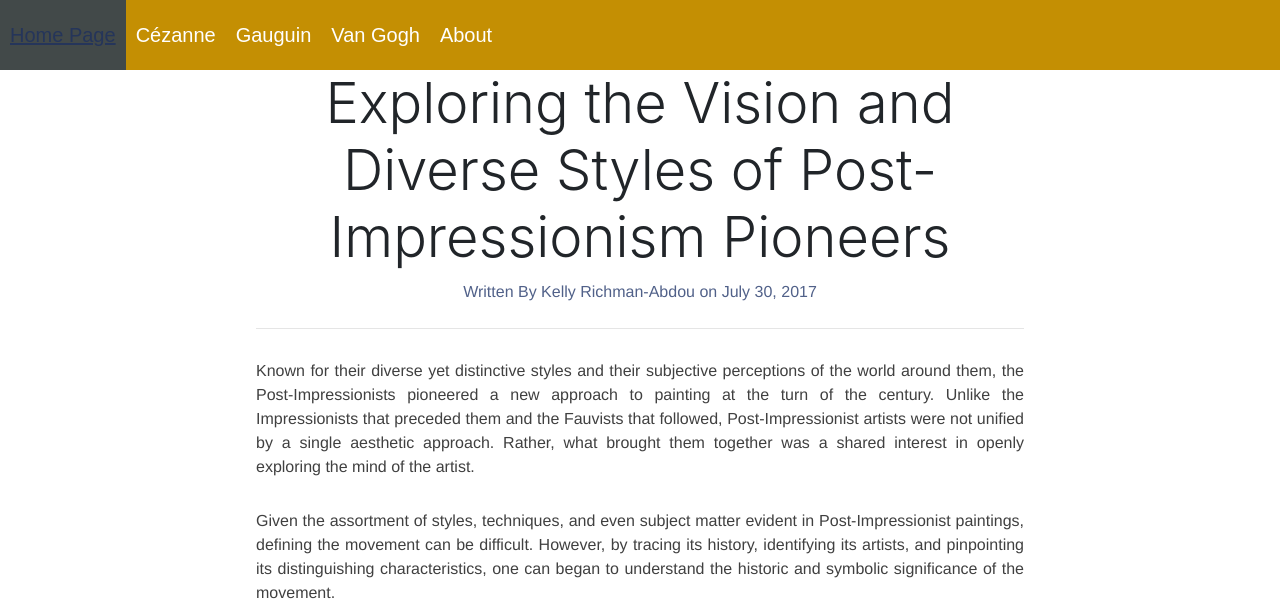
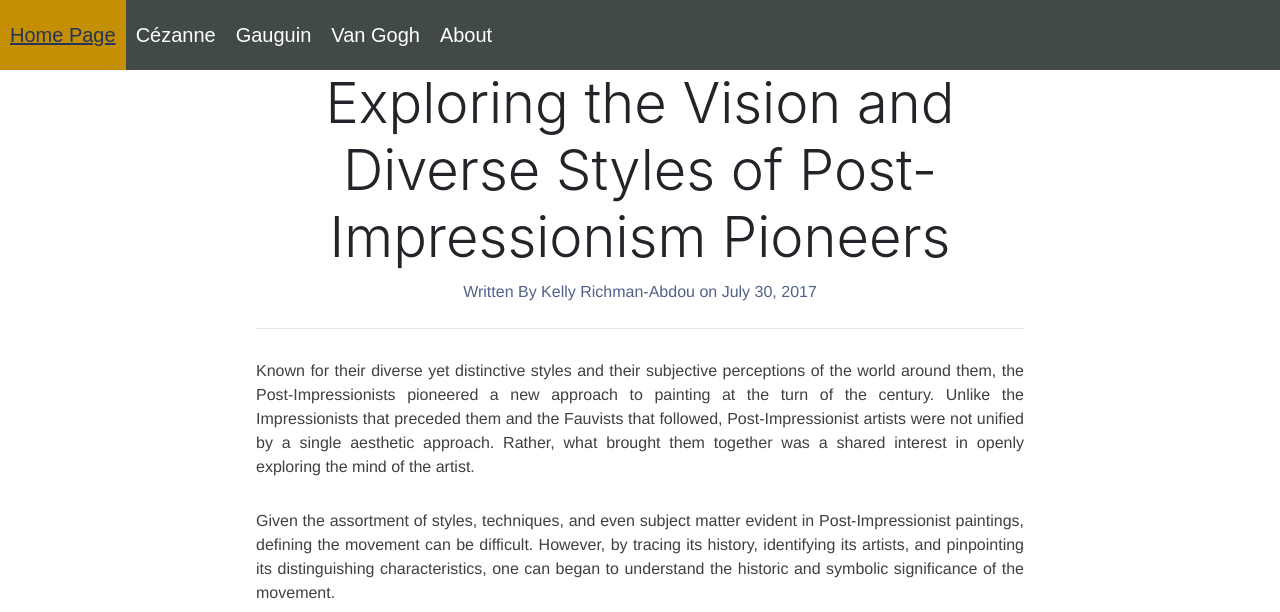
Before and after one commit to namora0709/post-impressionists, a plain HTML site: page About.html in a window 1280 px wide. Shown: the top 612 px of the page. Drawn offline with nearby package versions, Linux system fonts and the light colour scheme.

Commit message:
Update styles.css

```diff
--- a/styles.css
+++ b/styles.css
@@ -153,7 +153,7 @@ footer p {
   text-align:center;
 }
 nav {
-    background:#C48F03;
+    background:#424949;
     width:100%;
     overflow:auto;
     }
@@ -168,14 +168,14 @@ nav a {
     display:block;
     text-decoration:none;
     text-align:center;
-    background:#C48F03;
+    background:#424949;
     font-size:20px;
     color:white;
     padding:20px 10px;
     font-family:Arial;
 }
 nav a:hover {
-    background:#424949;
+    background:#C48F03;
     color:#25355A;
 }
 .container1{
```
